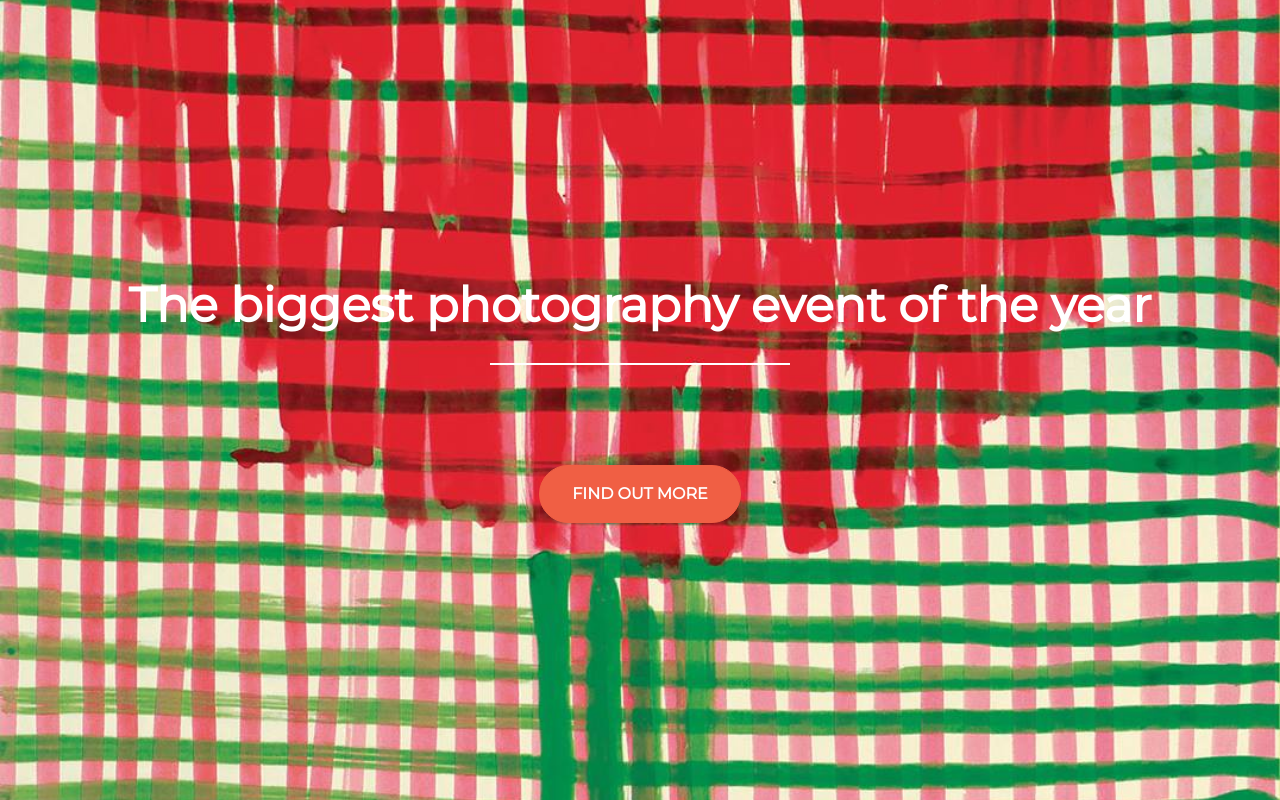
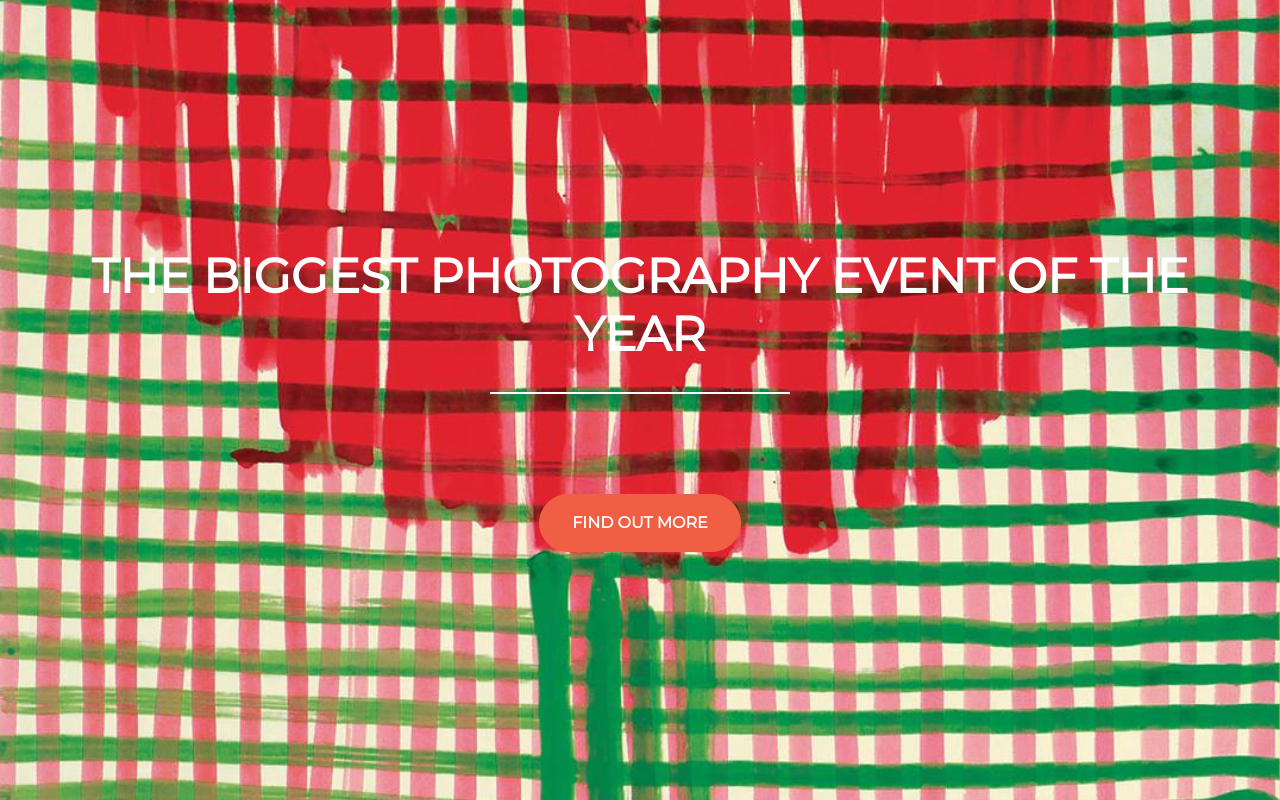
Before and after one commit to mainanchung/photography-event, a plain HTML site: page index.html in a window 1280 px wide. Drawn offline with nearby package versions, Linux system fonts and the light colour scheme.

Commit message:
Update index.html

```diff
--- a/index.html
+++ b/index.html
@@ -30,7 +30,7 @@
 <div class="container d-flex align-items-center h-100">
   <div class="row ">
     <header class="text-center">
-      <h1 class=text-uppercase,animate__bounceInLeft><strong>The biggest photography event of the year</strong></h1>
+      <h1 class=text-uppercase classe="animate__bounceInLeft"><strong>The biggest photography event of the year</strong></h1>
     </header>
 
     <section class="text-center">
```
